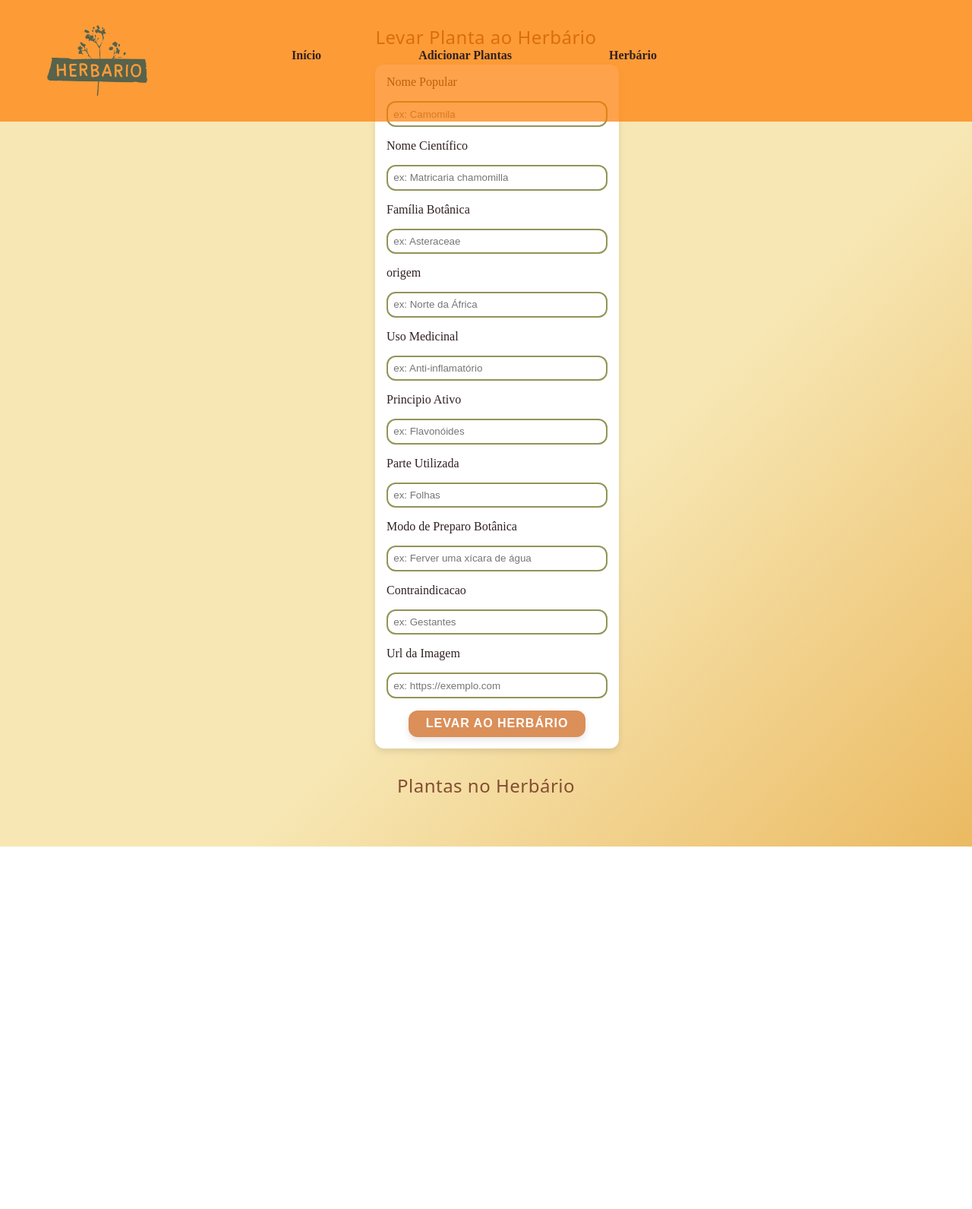
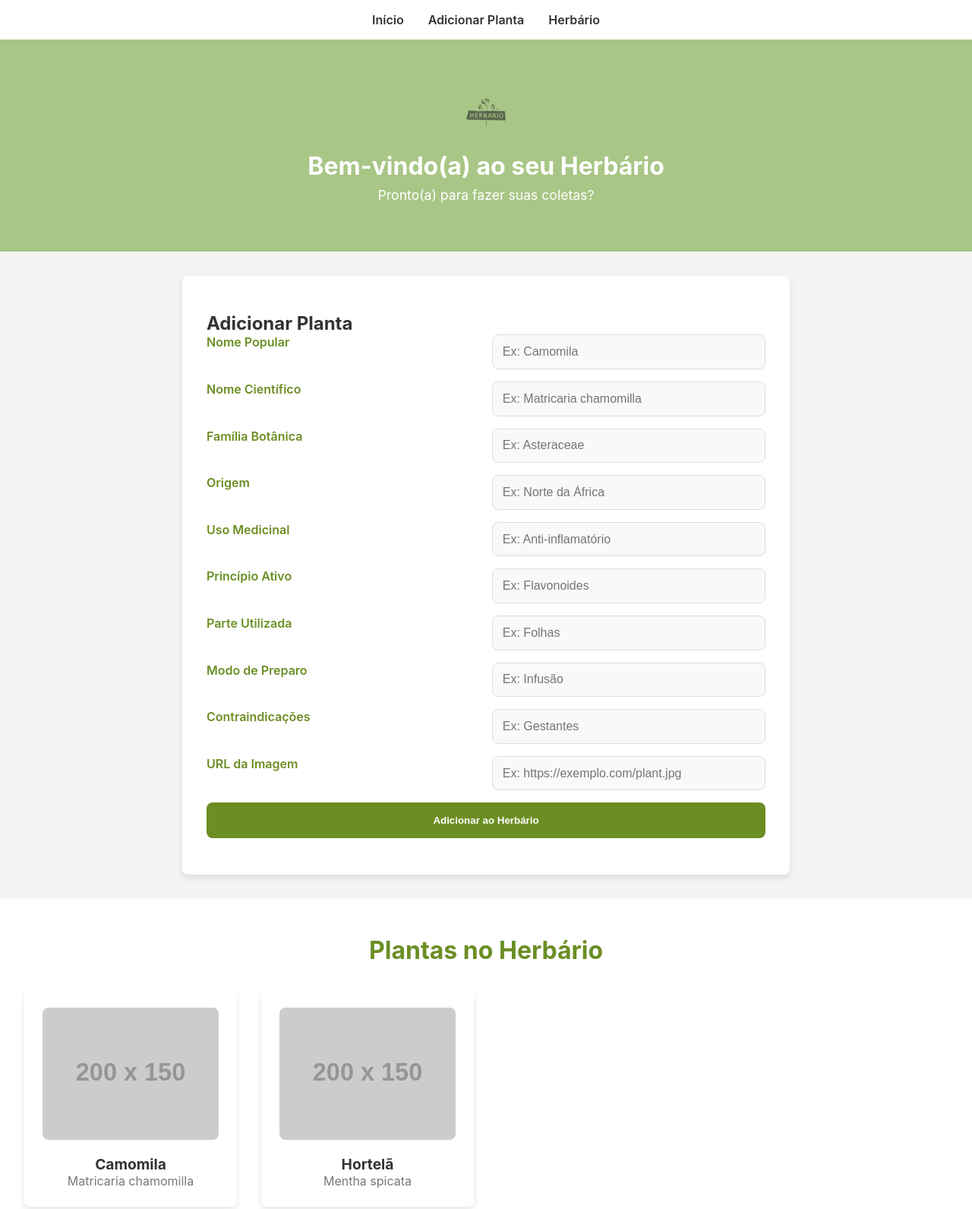
Before and after one commit to rothmail/projeto-herbario, a plain HTML site: page index.html in a window 1280 px wide. Shown: the top 1591 px of the page at 76% size. Before the commit the page ends 1114 px from the top, so only its background shows below. Drawn offline with Linux system fonts and the light colour scheme; placeholder pictures from the web are drawn by us; a web font is replaced by a local one.

Commit message:
midia e estilo prontos

```diff
--- a/index.html
+++ b/index.html
@@ -1,69 +1,83 @@
 <!DOCTYPE html>
-<html lang='pt-BR'>
+<html lang="pt-BR">
 
 <head>
-    <meta charset='UTF-8'>
-    <meta name='viewport' content='width=device-width, initial-scale=1.0'>
-    <title>Integração Front-End</title>
-    <link rel="stylesheet" href="./interfaces/css/style.css">
+    <meta charset="UTF-8">
+    <meta name="viewport" content="width=device-width, initial-scale=1.0">
+    <title>Herbário Digital - Wireframe</title><link rel="stylesheet" href="./interfaces/css/style.css">
 </head>
 
 <body>
-    <header id="container-header-hero">
-        <nav id="container-nav-menu">
-            <img id="logoHerbario" src="./interfaces/img/logoHerbario.png" alt="Logo do Herbário" width="20%"
-                height="auto">
-                <li><a href="#container-section-hero">Início</a></li>
-                <li><a href="#container-section-form">Adicionar Plantas</a></li>
-                <li><a href="#container-section-listar">Herbário</a></li>
+
+    <header>
+        <nav>
+            <ul>
+                <li><a href="#hero">Início</a></li>
+                <li><a href="#form-section">Adicionar Planta</a></li>
+                <li><a href="#list-section">Herbário</a></li>
+            </ul>
         </nav>
     </header>
-    <main>
-        <section id="container-section-hero"></section>
-        <section id="container-section-form">
-            <h2>Levar Planta ao Herbário</h2>
 
-            <form id='formRegister'>
+    <section id="hero">
+        <img src="./interfaces/img/logoHerbario.png" alt="Logo Herbário">
+        <h1>Bem-vindo(a) ao seu Herbário</h1>
+        <p>Pronto(a) para fazer suas coletas?</p>
+    </section>
+
+    <section id="form-section">
+        <h2>Adicionar Planta</h2>
+        <form id="formRegister">
             <label for="nomePopular">Nome Popular</label>
-                <input type='text' id='nomePopular' placeholder='ex: Camomila' required />
+            <input type="text" id="nomePopular" placeholder="Ex: Camomila">
 
             <label for="nomeCientifico">Nome Científico</label>
-                <input type='text' id='nomeCientifico' placeholder='ex: Matricaria chamomilla' required />
+            <input type="text" id="nomeCientifico" placeholder="Ex: Matricaria chamomilla">
 
             <label for="familiaBotanica">Família Botânica</label>
-                <input type='text' id='familiaBotanica' placeholder='ex: Asteraceae' required />
+            <input type="text" id="familiaBotanica" placeholder="Ex: Asteraceae">
 
-                <label for="origem">origem</label>
-                <input type='text' id='origem' placeholder='ex: Norte da África' />
+            <label for="origem">Origem</label>
+            <input type="text" id="origem" placeholder="Ex: Norte da África">
 
             <label for="usoMedicinal">Uso Medicinal</label>
-                <input type='text' id='usoMedicinal' placeholder='ex: Anti-inflamatório' />
+            <input type="text" id="usoMedicinal" placeholder="Ex: Anti-inflamatório">
 
-                <label for="principioAtivo">Principio Ativo</label>
-                <input type='text' id='principioAtivo' placeholder='ex: Flavonóides' />
+            <label for="principioAtivo">Princípio Ativo</label>
+            <input type="text" id="principioAtivo" placeholder="Ex: Flavonoides">
 
             <label for="parteUtilizada">Parte Utilizada</label>
-                <input type='text' id='parteUtilizada' placeholder='ex: Folhas' />
+            <input type="text" id="parteUtilizada" placeholder="Ex: Folhas">
 
-                <label for="modoPreparo">Modo de Preparo Botânica</label>
-                <input type='text' id='modoPreparo' placeholder='ex: Ferver uma xícara de água' />
+            <label for="modoPreparo">Modo de Preparo</label>
+            <input type="text" id="modoPreparo" placeholder="Ex: Infusão">
 
-                <label for="contraindicacao">Contraindicacao</label>
-                <input type='text' id='contraindicacao' placeholder='ex: Gestantes' />
+            <label for="contraindicacao">Contraindicações</label>
+            <input type="text" id="contraindicacao" placeholder="Ex: Gestantes">
 
-                <label for="imagem">Url da Imagem</label>
-                <input type='text' id='imagem' placeholder='ex: https://exemplo.com' />
-                <button type='submit'>LEVAR AO HERBÁRIO</button>
+            <label for="imagem">URL da Imagem</label>
+            <input type="text" id="imagem" placeholder="Ex: https://exemplo.com/plant.jpg">
+
+            <button type="submit">Adicionar ao Herbário</button>
         </form>
     </section>
 
-        <section id="container-section-listar">
+    <section id="list-section">
         <h2>Plantas no Herbário</h2>
-            <ul id='plantasLista'></ul>
+        <ul id="plantasLista">
+            <li>
+                <img src="https://via.placeholder.com/200x150" alt="Planta">
+                <h3>Camomila</h3>
+                <p>Matricaria chamomilla</p>
+            </li>
+            <li>
+                <img src="https://via.placeholder.com/200x150" alt="Planta">
+                <h3>Hortelã</h3>
+                <p>Mentha spicata</p>
+            </li>
+        </ul>
     </section>
-    </main>
 
-    <script src='./script.js'></script>
 </body>
 
 </html>
--- a/interfaces/css/style.css
+++ b/interfaces/css/style.css
@@ -1,150 +1,155 @@
-@import url('https://fonts.googleapis.com/css2?family=Kablammo&display=swap');
-@import url('https://fonts.googleapis.com/css2?family=Kotta+One&display=swap');
-:root {
-    --persimmon: #DB8F59;
-    /* Laranja cobre */
-    --chestnut: #834D33;
-    /* Marrom castanho */
-    --dark-coffee: #302020;
-    /* Café escuro */
-    --moss-green: #929456;
-    /* Verde musgo */
-    --goldenrod: #EBBA62;
-    /* Amarelo dourado */
-    --beige: #F7E7B4;
-    /* Creme claro */
-    --white: #fff;
-    --shadow: 0 4px 8px rgba(0, 0, 0, 0.1);
-    --radius: 12px;
-    --transition: all 0.25s ease;
-    --kablammo: "Kablammo", system-ui;
-    --font-family: "Kotta One", serif;
+* {
+    margin: 0;
+    padding: 0;
+    box-sizing: border-box;
 }
 
 body {
-    margin: 0;
-    padding: 0;
-    font-family: var(--font-family);
-    background: linear-gradient(135deg, var(--beige) 60%, var(--goldenrod) 100%);
-    color: var(--dark-coffee);
-    display: flex;
-    flex-direction: column;
-    align-items: center;
-    min-height: 100vh;
+    font-family: 'Inter', sans-serif;
+    background-color: #f4f4f4;
+    color: #333;
 }
 
+/* Cabeçalho */
 header {
-    background-color: rgba(255, 123, 0, 0.7);
-    width: 100%;
-    height: 20%;
-    position: fixed;
+    background-color: #fff;
+    padding: 1rem 2rem;
+    box-shadow: 0 2px 4px rgba(0, 0, 0, 0.1);
 }
 
-header nav {
+header nav ul {
+    list-style: none;
     display: flex;
-    gap: 10%;
+    justify-content: center;
+    gap: 2rem;
 }
 
-header nav li {
-    list-style: none;
+header nav a {
     text-decoration: none;
-    margin-top: 5%;
+    color: #333;
+    font-weight: 600;
+    font-size: 1rem;
 }
 
-header nav li a {
-    color: var(--dark-coffee);
-    font-family: var(--font-family);
-    text-decoration: none;
-    font-weight: 600;
+header nav a:hover {
+    color: #6b8e23;
 }
 
-/* Cabeçalhos */
-h2 {
-    font-family: var(--kablammo);
-    font-weight: 400;
-    color: var(--chestnut);
+/* Seção Hero */
+#hero {
+    background-color: #a8c686;
+    padding: 4rem 2rem;
     text-align: center;
-    letter-spacing: 0.5px;
-    margin-top: 2rem;
+}
+
+#hero img {
+    width: 100px;
+    border-radius: 50%;
+}
+
+#hero h1 {
+    margin-top: 1rem;
+    font-size: 2rem;
+    color: #fff;
+}
+
+#hero p {
+    margin-top: 0.5rem;
+    font-size: 1.1rem;
+    color: #fff;
 }
 
 /* Formulário */
-form {
-    background: var(--white);
-    padding: 5%;
-    border-radius: var(--radius);
-    box-shadow: var(--shadow);
-    display: flex;
-    flex-direction: column;
-    gap: 1rem;
-    width: 100%;
-    max-width: 480px;
-    transition: var(--transition);
+#form-section {
+    background-color: #fff;
+    padding: 3rem 2rem;
+    margin: 2rem auto;
+    max-width: 800px;
+    border-radius: 8px;
+    box-shadow: 0 4px 8px rgba(0, 0, 0, 0.1);
 }
 
-/* Inputs */
-input {
-    padding: 2.5%;
-    border: 2px solid var(--moss-green);
-    border-radius: var(--radius);
-    transition: var(--transition);
+form {
+    display: grid;
+    grid-template-columns: 1fr 1fr;
+    gap: 1rem;
 }
 
-input:focus {
-    border-color: var(--persimmon);
-    box-shadow: 0 0 0 3px rgba(219, 143, 89, 0.25);
+form label {
+    font-weight: 600;
+    color: #6b8e23;
 }
 
-/* Botão */
-main section form button {
-    font-weight: 600;
-    letter-spacing: 1px;
+form input {
+    padding: 0.8rem;
+    border: 1px solid #ddd;
+    border-radius: 8px;
     font-size: 1rem;
-    padding: 3%;
-    border: none;
-    border-radius: var(--radius);
-    background: var(--persimmon);
-    color: var(--white);
-    cursor: pointer;
-    box-shadow: var(--shadow);
-    transition: var(--transition);
-    width: 80%;
-    display: flex;
-    justify-content: center;
-    align-self: center;
+    background-color: #f9f9f9;
 }
 
-button:hover {
-    background: var(--chestnut);
-    transform: translateY(-2px);
+form input:focus {
+    outline: none;
+    border-color: #6b8e23;
 }
 
-button:active {
-    transform: scale(0.97);
+form button {
+    grid-column: span 2;
+    padding: 1rem;
+    background-color: #6b8e23;
+    color: #fff;
+    border: none;
+    border-radius: 8px;
+    font-weight: 600;
+    cursor: pointer;
+    transition: background-color 0.3s;
 }
 
-/* Lista */
+form button:hover {
+    background-color: #556b2f;
+}
+
+/* Lista de Plantas */
+#list-section {
+    padding: 3rem 2rem;
+    background-color: #fff;
+}
+
+#list-section h2 {
+    text-align: center;
+    font-size: 2rem;
+    color: #6b8e23;
+    margin-bottom: 2rem;
+}
+
 ul#plantasLista {
     list-style: none;
+    display: grid;
+    grid-template-columns: repeat(auto-fill, minmax(280px, 1fr));
+    gap: 2rem;
     padding: 0;
-    margin: 2rem 0;
-    display: grid;
-    grid-template-columns: repeat(auto-fit, minmax(280px, 1fr));
-    gap: 1.5rem;
-    width: 100%;
-    max-width: 960px;
 }
 
-/* Itens da lista */
 ul#plantasLista li {
-    background: var(--white);
+    background-color: #fff;
     padding: 1.5rem;
-    border-radius: var(--radius);
-    box-shadow: var(--shadow);
-    transition: var(--transition);
+    border-radius: 8px;
+    box-shadow: 0 4px 8px rgba(0, 0, 0, 0.1);
+    text-align: center;
 }
 
-ul#plantasLista li:hover {
-    transform: translateY(-5px);
-    box-shadow: 0 8px 16px rgba(0, 0, 0, 0.15);
+ul#plantasLista li img {
+    width: 100%;
+    border-radius: 8px;
 }
+
+ul#plantasLista li h3 {
+    margin-top: 1rem;
+    font-size: 1.2rem;
+    color: #333;
+}
+
+ul#plantasLista li p {
+    font-size: 1rem;
+    color: #777;
+}
--- a/src/db_config.js
+++ b/src/db_config.js
@@ -1,3 +1,4 @@
+// db_config.js
 const mysql = require('mysql2');
 
 const connection = mysql.createConnection({
@@ -5,11 +6,13 @@ const connection = mysql.createConnection({
     user: 'root',
     password: 'root',
     database: 'projeto_herbario',
+    multipleStatements: false
 });
 
 connection.connect((err) => {
     if (err) {
-        throw err;
+        console.error('Erro conexão MySQL:', err);
+        process.exit(1);
     } else {
         console.log('MySQL conectado!');
     }
```
Also changed, not shown: interfaces/js/script.js (+106 -37 lines), src/server.js (+56 -44 lines). Lines whose indentation alone changed are shown as unchanged.
